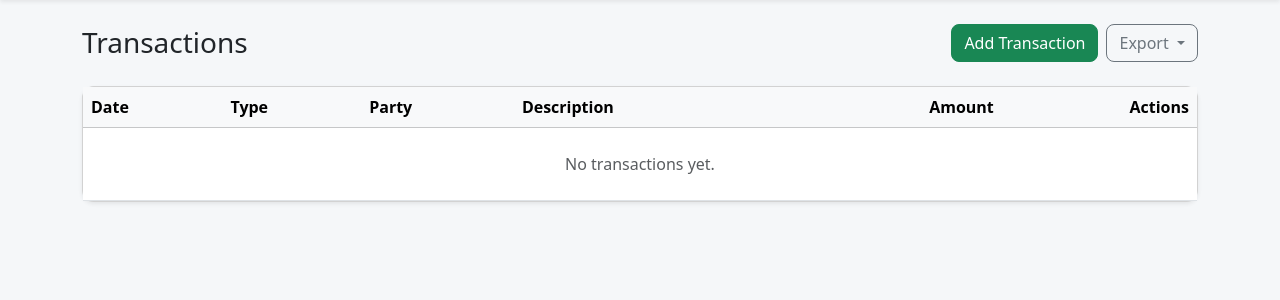
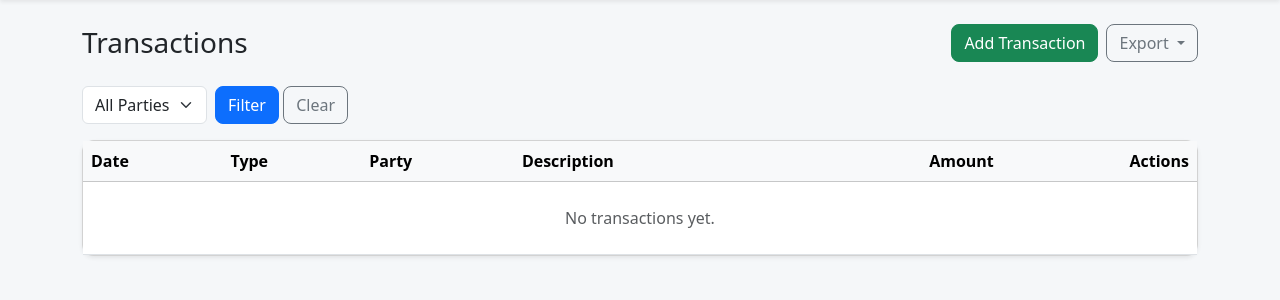
Before and after one commit to anubhavsingh2004/HisabVahi, a Flask app: template templates/transactions.html in a window 1280 px wide. Shown: the part 56-356 px from the top of the page. Run offline with Flask 3, Linux system fonts and the light colour scheme; the template is opened without the code that fills it, so the values that code supplies are empty.

Commit message:
feat(transactions, dashboard): add party dropdown filter (frontend + backend)

```diff
--- a/app.py
+++ b/app.py
@@ -207,17 +207,27 @@ def logout():
 @app.route("/dashboard")
 @login_required
 def dashboard():
+
+    # All transactions used for dashboard summary numbers
     transactions = Transaction.query.filter_by(user_id=g.user.id).all()
 
     total_cash_in = get_sum(transactions, "cash_in")
     total_cash_out = get_sum(transactions, "cash_out")
     total_receivable, total_payable = calculate_receivable_payable(transactions)
 
+    # Load parties for optional filtering of recent transactions
+    parties_list = Party.query.filter_by(user_id=g.user.id).order_by(Party.name.asc()).all()
+
+    # Recent transactions (may be filtered by party via query string)
+    recent_query = Transaction.query.filter_by(user_id=g.user.id)
+    dashboard_party_id = request.args.get("party_id", "").strip()
+    selected_dashboard_party_id = None
+    if dashboard_party_id and dashboard_party_id.isdigit():
+        selected_dashboard_party_id = int(dashboard_party_id)
+        recent_query = recent_query.filter(Transaction.party_id == selected_dashboard_party_id)
+
     recent_transactions = (
-        Transaction.query.filter_by(user_id=g.user.id)
-        .order_by(Transaction.date.desc(), Transaction.created_at.desc())
-        .limit(10)
-        .all()
+        recent_query.order_by(Transaction.date.desc(), Transaction.created_at.desc()).limit(10).all()
     )
 
     return render_template(
@@ -228,6 +238,8 @@ def dashboard():
         total_payable=total_payable,
         recent_transactions=recent_transactions,
         transaction_types=TRANSACTION_TYPES,
+        parties=parties_list,
+        selected_party_id=selected_dashboard_party_id,
     )
 
 
@@ -436,15 +448,30 @@ def delete_party(party_id):
 @app.route("/transactions")
 @login_required
 def transactions():
+    # Load parties for the dropdown filter
+    parties_list = Party.query.filter_by(user_id=g.user.id).order_by(Party.name.asc()).all()
+
+    # Base query for user's transactions
+    query = Transaction.query.filter_by(user_id=g.user.id)
+
+    # Apply party filter if provided via query string (GET)
+    party_id = request.args.get("party_id", "").strip()
+    selected_party_id = None
+    if party_id:
+        if party_id.isdigit():
+            selected_party_id = int(party_id)
+            query = query.filter(Transaction.party_id == selected_party_id)
+
     transactions_list = (
-        Transaction.query.filter_by(user_id=g.user.id)
-        .order_by(Transaction.date.desc(), Transaction.created_at.desc())
-        .all()
+        query.order_by(Transaction.date.desc(), Transaction.created_at.desc()).all()
     )
+
     return render_template(
         "transactions.html",
         transactions=transactions_list,
         transaction_types=TRANSACTION_TYPES,
+        parties=parties_list,
+        selected_party_id=selected_party_id,
     )
 
 
--- a/templates/transactions.html
+++ b/templates/transactions.html
@@ -15,6 +15,25 @@
             </ul>
         </div>
     </div>
+</div>
+
+<!-- Filter form: Party dropdown -->
+<div class="mb-3">
+    <form method="get" class="row g-2 align-items-center">
+        <div class="col-auto">
+            <label class="visually-hidden" for="partySelect">Party</label>
+            <select id="partySelect" name="party_id" class="form-select">
+                <option value="">All Parties</option>
+                {% for p in parties %}
+                <option value="{{ p.id }}" {% if selected_party_id == p.id %}selected{% endif %}>{{ p.name }}</option>
+                {% endfor %}
+            </select>
+        </div>
+        <div class="col-auto">
+            <button type="submit" class="btn btn-primary">Filter</button>
+            <a href="{{ url_for('transactions') }}" class="btn btn-outline-secondary">Clear</a>
+        </div>
+    </form>
 </div>
 
 <div class="card shadow-sm">
```
Also changed, not shown: templates/dashboard.html (+12 -1 lines).
